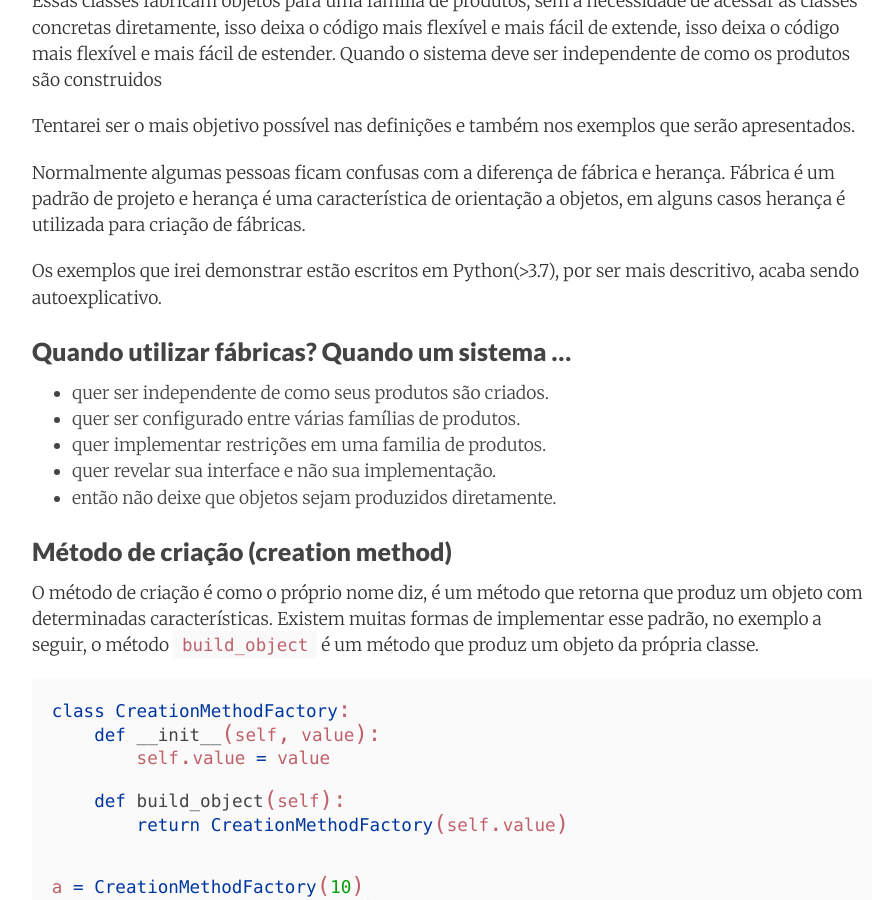
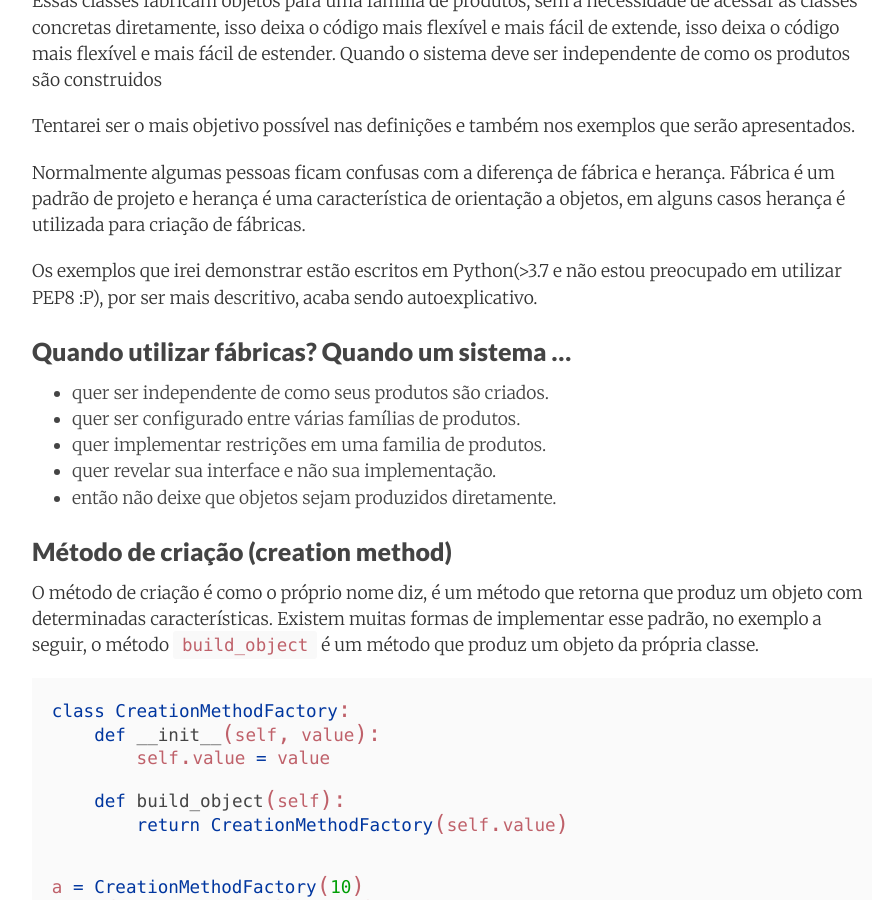
Before and after one commit to saikiransripada/mixyll, a Jekyll site: the page built from _posts/2020-06-17-design-patterns-factory.md, in a window 1280 px wide and 900 px high, scrolled down 367 px. Shown: the whole window, without its empty margins (188-1080 px from the left). Built offline with Jekyll 4.4.1, drawn with Linux system fonts in a browser that asks for light colours; nearby versions of some CDN libraries.

Commit message:
Update 2020-06-17-design-patterns-factory.md

```diff
--- a/_posts/2020-06-17-design-patterns-factory.md
+++ b/_posts/2020-06-17-design-patterns-factory.md
@@ -19,7 +19,7 @@ Tentarei ser o mais objetivo possível nas definições e também nos exemplos q
 Normalmente algumas pessoas ficam confusas com a diferença de fábrica e herança. Fábrica é um
 padrão de projeto e herança é uma característica de orientação a objetos, em alguns casos herança é utilizada para criação de fábricas.
 
-Os exemplos que irei demonstrar estão escritos em Python(>3.7), por ser mais descritivo, acaba sendo autoexplicativo.
+Os exemplos que irei demonstrar estão escritos em Python(>3.7 e não estou preocupado em utilizar PEP8 :P), por ser mais descritivo, acaba sendo autoexplicativo.
 
 ### Quando utilizar fábricas? Quando um sistema ...
 
```
Also changed, not shown: other parts of _posts/2020-06-17-design-patterns-factory.md (+1 -1 lines).
